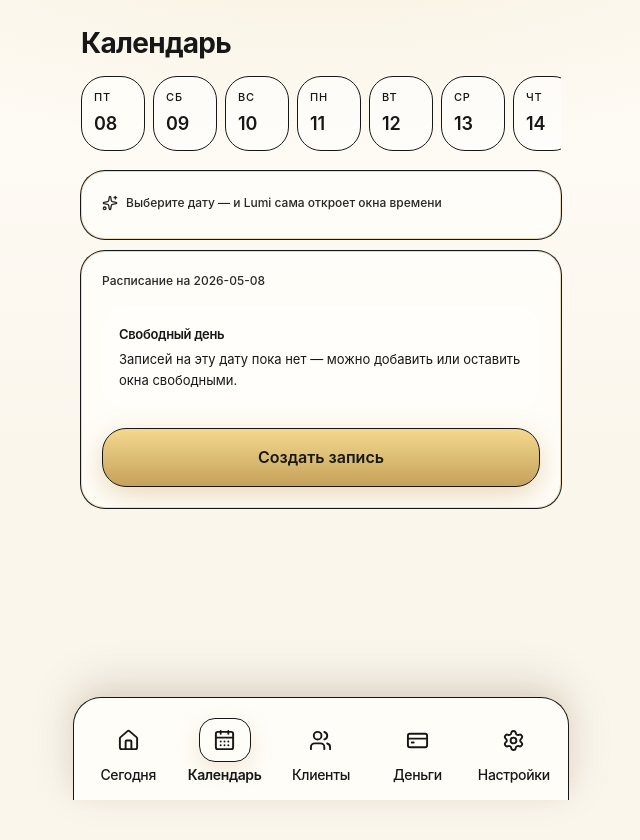
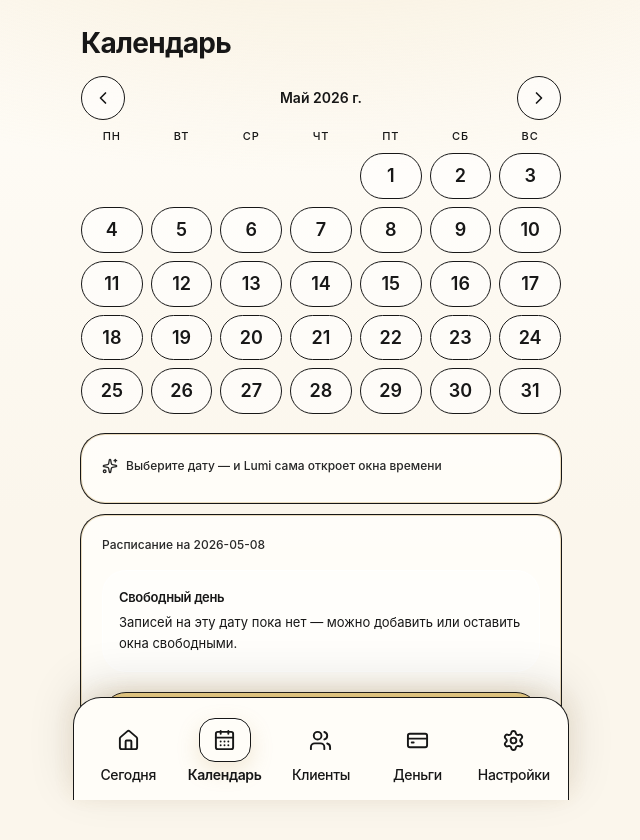
Before and after one commit to natagoy1999-droid/lumi-book, a React (Vite) app: page /calendar in a window 1280 px wide. Shown: the top 840 px of the page, without its empty margins (319-959 px from the left). Before the commit the page ends 800 px from the top, so only its background shows below. Built offline with nearby package versions, Linux system fonts and the light colour scheme.

Commit message:
Real month calendar

```diff
--- a/src/screens/Calendar.tsx
+++ b/src/screens/Calendar.tsx
@@ -1,6 +1,6 @@
 import { motion } from 'framer-motion'
-import { Sparkles } from 'lucide-react'
-import { useMemo, useState } from 'react'
+import { ChevronLeft, ChevronRight, Sparkles } from 'lucide-react'
+import { useEffect, useMemo, useState } from 'react'
 import { useNavigate } from 'react-router-dom'
 
 import { GlassCard } from '../components/GlassCard'
@@ -9,24 +9,26 @@ import { LumiButton } from '../components/ui/LumiButton'
 import { useCognitiveUI } from '../state/cognitiveUI'
 import { todayISO, useStore } from '../state/store'
 
-function addDaysISO(iso: string, delta: number) {
+const WEEKDAYS_MON_FIRST = ['Пн', 'Вт', 'Ср', 'Чт', 'Пт', 'Сб', 'Вс'] as const
+
+function parseParts(iso: string) {
   const [y, m, d] = iso.split('-').map(Number)
-  const dt = new Date(y, m - 1, d)
-  dt.setDate(dt.getDate() + delta)
-  const yy = dt.getFullYear()
-  const mm = String(dt.getMonth() + 1).padStart(2, '0')
-  const dd = String(dt.getDate()).padStart(2, '0')
-  return `${yy}-${mm}-${dd}`
+  return { y, m: m - 1, d }
 }
 
-function weekdayShort(iso: string) {
-  const [y, m, d] = iso.split('-').map(Number)
-  const dt = new Date(y, m - 1, d)
-  return dt.toLocaleDateString('ru-RU', { weekday: 'short' })
+function toISO(y: number, monthIndex: number, day: number) {
+  return `${y}-${String(monthIndex + 1).padStart(2, '0')}-${String(day).padStart(2, '0')}`
 }
 
-function dayNum(iso: string) {
-  return iso.split('-')[2]
+function monthGridCells(year: number, monthIndex: number) {
+  const first = new Date(year, monthIndex, 1)
+  const daysInMonth = new Date(year, monthIndex + 1, 0).getDate()
+  const mondayOffset = (first.getDay() + 6) % 7
+  const list: (number | null)[] = []
+  for (let i = 0; i < mondayOffset; i++) list.push(null)
+  for (let day = 1; day <= daysInMonth; day++) list.push(day)
+  while (list.length % 7 !== 0) list.push(null)
+  return list
 }
 
 export function Calendar() {
@@ -36,14 +38,48 @@ export function Calendar() {
   const [dateISO, setDateISO] = useState(todayISO())
   const master = state.masters[0]
 
-  const days = useMemo(
-    () => Array.from({ length: 10 }, (_, i) => addDaysISO(todayISO(), i)),
-    [],
-  )
+  const [viewY, setViewY] = useState(() => parseParts(todayISO()).y)
+  const [viewM, setViewM] = useState(() => parseParts(todayISO()).m)
+
+  useEffect(() => {
+    const { y, m } = parseParts(dateISO)
+    setViewY(y)
+    setViewM(m)
+  }, [dateISO])
+
+  const monthTitle = useMemo(() => {
+    const raw = new Date(viewY, viewM, 1).toLocaleDateString('ru-RU', {
+      month: 'long',
+      year: 'numeric',
+    })
+    return raw.charAt(0).toUpperCase() + raw.slice(1)
+  }, [viewY, viewM])
+
+  const cells = useMemo(() => monthGridCells(viewY, viewM), [viewY, viewM])
+
+  const goPrevMonth = () => {
+    if (viewM === 0) {
+      setViewY((yy) => yy - 1)
+      setViewM(11)
+    } else {
+      setViewM((mm) => mm - 1)
+    }
+  }
+
+  const goNextMonth = () => {
+    if (viewM === 11) {
+      setViewY((yy) => yy + 1)
+      setViewM(0)
+    } else {
+      setViewM((mm) => mm + 1)
+    }
+  }
 
   const bookings = state.bookings
     .filter((b) => b.dateISO === dateISO && b.masterId === master.id)
     .sort((a, b) => a.time.localeCompare(b.time))
+
+  const chipGap = 'calc(0.5rem * var(--global-rhythm, 1))'
 
   return (
     <div
@@ -62,33 +98,79 @@ export function Calendar() {
           <div className="lumi-page-title">Календарь</div>
         </motion.div>
 
+        <div className="flex flex-col pb-2" style={{ gap: chipGap }}>
+          <div className="flex items-center justify-between" style={{ gap: chipGap }}>
+            <button
+              type="button"
+              aria-label="Предыдущий месяц"
+              onClick={goPrevMonth}
+              className={cn(
+                'inline-flex min-h-[44px] min-w-[44px] shrink-0 touch-manipulation items-center justify-center rounded-3xl border-[1.5px] px-2 shadow-soft transition',
+                'border-gold-400/22 bg-white/55 hover:border-gold-400/40 hover:bg-[var(--lumi-surface)]',
+                'focus-visible:outline-none focus-visible:ring-2 focus-visible:ring-gold-400/35 focus-visible:ring-offset-2 focus-visible:ring-offset-[var(--lumi-bg)]',
+              )}
+            >
+              <ChevronLeft size={20} className="text-ink-800/75" strokeWidth={2} />
+            </button>
+            <div className="min-w-0 flex-1 text-center text-[14px] font-semibold tracking-tightish text-ink-950">
+              {monthTitle}
+            </div>
+            <button
+              type="button"
+              aria-label="Следующий месяц"
+              onClick={goNextMonth}
+              className={cn(
+                'inline-flex min-h-[44px] min-w-[44px] shrink-0 touch-manipulation items-center justify-center rounded-3xl border-[1.5px] px-2 shadow-soft transition',
+                'border-gold-400/22 bg-white/55 hover:border-gold-400/40 hover:bg-[var(--lumi-surface)]',
+                'focus-visible:outline-none focus-visible:ring-2 focus-visible:ring-gold-400/35 focus-visible:ring-offset-2 focus-visible:ring-offset-[var(--lumi-bg)]',
+              )}
+            >
+              <ChevronRight size={20} className="text-ink-800/75" strokeWidth={2} />
+            </button>
+          </div>
+
           <div
-          className="flex overflow-x-auto pb-2 [-webkit-overflow-scrolling:touch]"
-          style={{ gap: 'calc(0.5rem * var(--global-rhythm, 1))' }}
+            className="grid grid-cols-7 text-center"
+            style={{ gap: chipGap }}
+            role="grid"
+            aria-label="Календарь"
           >
-          {days.map((d) => {
-            const active = d === dateISO
+            {WEEKDAYS_MON_FIRST.map((w) => (
+              <div
+                key={w}
+                className="text-[11px] font-medium uppercase tracking-[0.08em] text-ink-700/60"
+              >
+                {w}
+              </div>
+            ))}
+            {cells.map((day, idx) => {
+              if (day == null) {
+                return <div key={`pad-${idx}`} className="min-h-[44px]" aria-hidden />
+              }
+              const iso = toISO(viewY, viewM, day)
+              const active = iso === dateISO
               return (
                 <button
-                key={d}
+                  key={iso}
                   type="button"
-                onClick={() => setDateISO(d)}
+                  role="gridcell"
+                  aria-pressed={active}
+                  onClick={() => setDateISO(iso)}
                   className={cn(
-                  'min-w-[64px] rounded-3xl border-[1.5px] px-3 py-3 text-left shadow-soft transition',
+                    'flex min-h-[44px] touch-manipulation flex-col items-center justify-center rounded-3xl border-[1.5px] px-1 py-2 shadow-soft transition',
                     active
                       ? 'border-gold-400 bg-[var(--lumi-surface)] shadow-glowGold'
                       : 'border-gold-400/22 bg-white/55 hover:border-gold-400/40 hover:bg-[var(--lumi-surface)]',
+                    'focus-visible:outline-none focus-visible:ring-2 focus-visible:ring-gold-400/35 focus-visible:ring-offset-2 focus-visible:ring-offset-[var(--lumi-bg)]',
                   )}
                 >
-                <div className="text-[11px] font-medium uppercase tracking-[0.08em] text-ink-700/60">
-                  {weekdayShort(d)}
-                </div>
-                <div className="mt-1 text-[18px] font-semibold tracking-tightish text-ink-950">
-                  {dayNum(d)}
-                </div>
+                  <span className="text-[18px] font-semibold tracking-tightish text-ink-950">
+                    {day}
+                  </span>
                 </button>
               )
             })}
+          </div>
         </div>
 
         <div className="mt-3 flex flex-col" style={{ gap: 'var(--cognitive-inline-stack)' }}>
```
Lines whose indentation alone changed are shown as unchanged.
